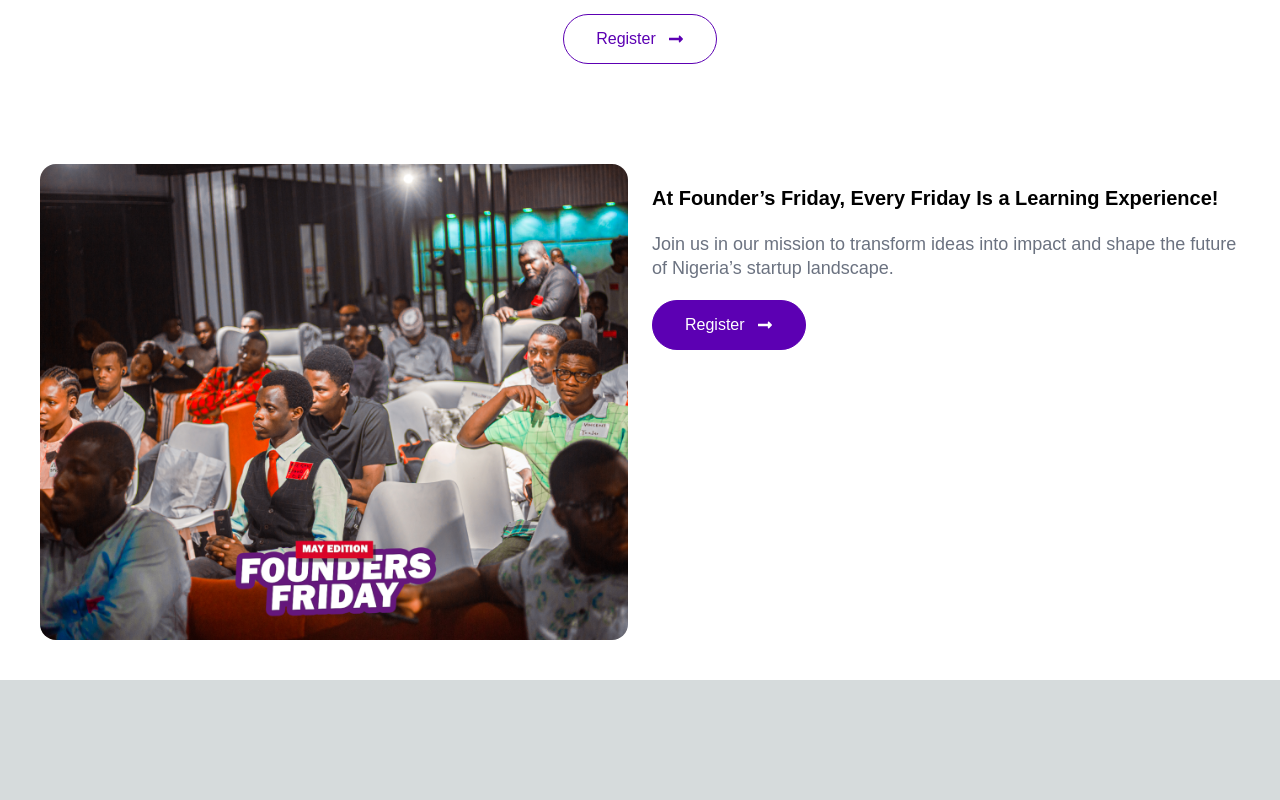
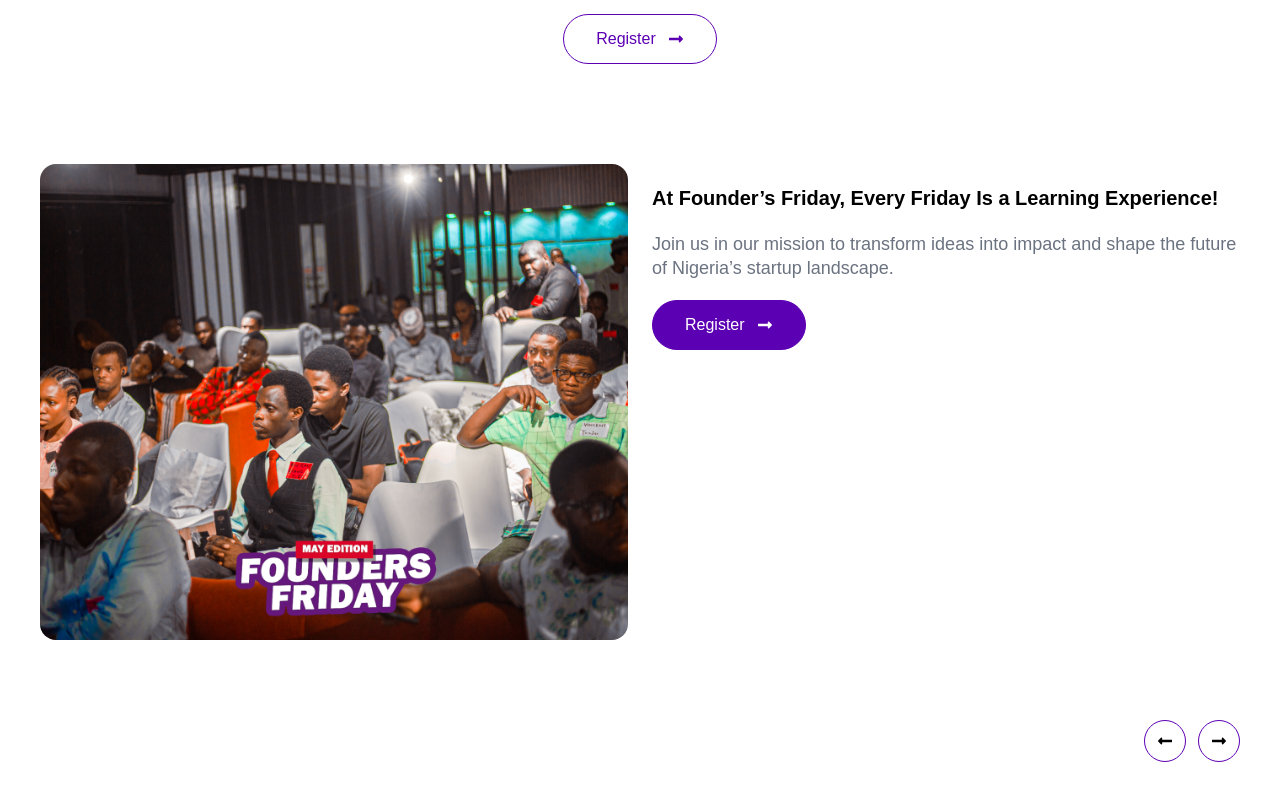
Before and after one commit to anasyakubu/anas-founders-friday, a Next.js app: page / in a window 1280 px wide. Shown: the part 3989-4789 px from the top of the page. Before the commit the page ends 4669 px from the top, so only its background shows below. Built offline with nearby package versions, Linux system fonts and the light colour scheme.

Commit message:
Add: LICENSE

```diff
--- a/app/Home/page.tsx
+++ b/app/Home/page.tsx
@@ -7,6 +7,7 @@
 import ComingTo from "../Section/ComingTo/ComingTo";
 import Community from "../Section/Community/Community";
 import Mission from "../Section/Mission/Mission";
+import Testimonial from "../Section/Testimonial/Testimonial";
 
 const Home = () => {
   return (
@@ -20,6 +21,7 @@
       <ComingTo />
       <Community />
       <Mission />
+      <Testimonial />
     </div>
   );
 };
--- /dev/null
+++ b/app/Section/Testimonial/Testimonial.tsx
@@ -0,0 +1,26 @@
+import React from "react";
+import { FaLongArrowAltLeft } from "react-icons/fa";
+import { FaLongArrowAltRight } from "react-icons/fa";
+
+const Testimonial = () => {
+  return (
+    <div className="Testimonial">
+      <div className="p-10">
+        <div className="text-right">
+          <div className="flex justify-end text-left">
+            <div className="flex gap-3">
+              <button className="p-3 border border-[#5C00B3] rounded-full">
+                <FaLongArrowAltLeft />
+              </button>
+              <button className="p-3 border border-[#5C00B3] rounded-full">
+                <FaLongArrowAltRight />
+              </button>
+            </div>
+          </div>
+        </div>
+      </div>
+    </div>
+  );
+};
+
+export default Testimonial;
```
Also changed, not shown: app/Section/Testimonial/Testimonial.scss (added), 1 other file (tests, documents, lock files or other folders).
